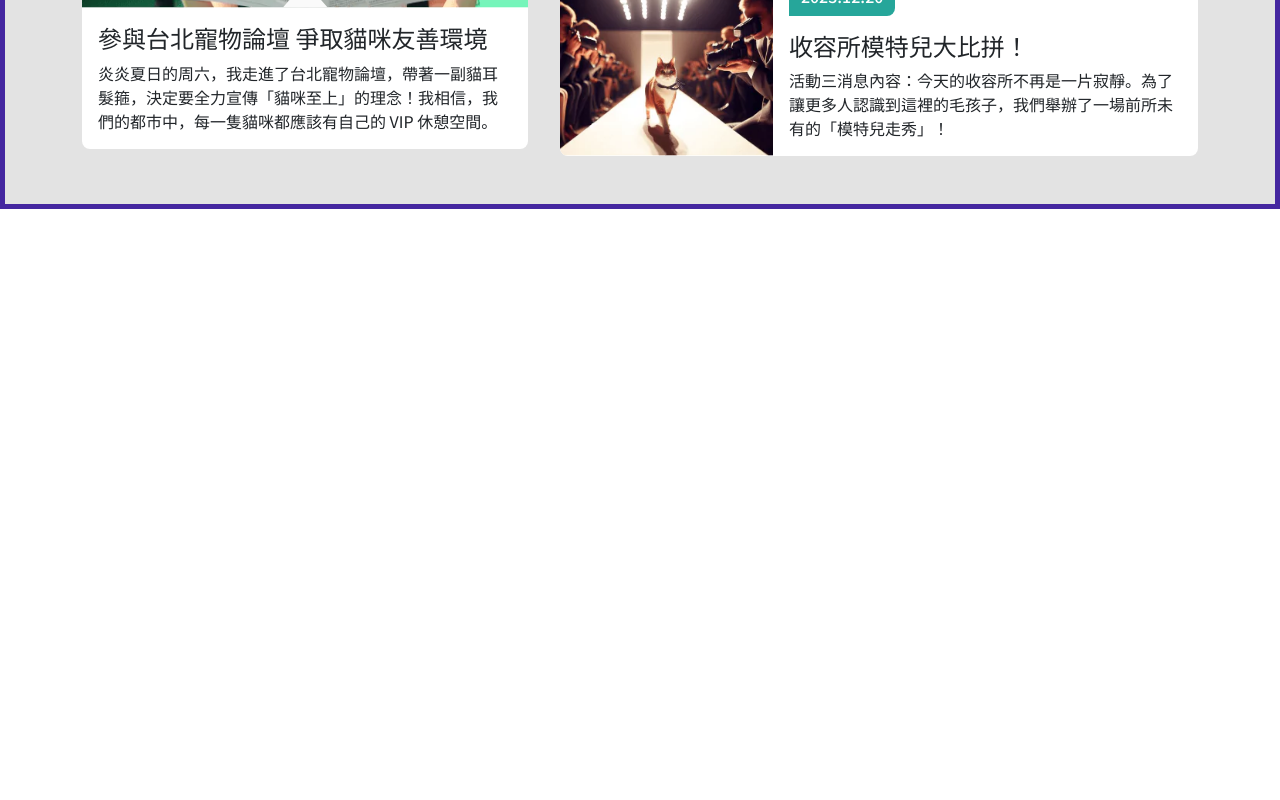
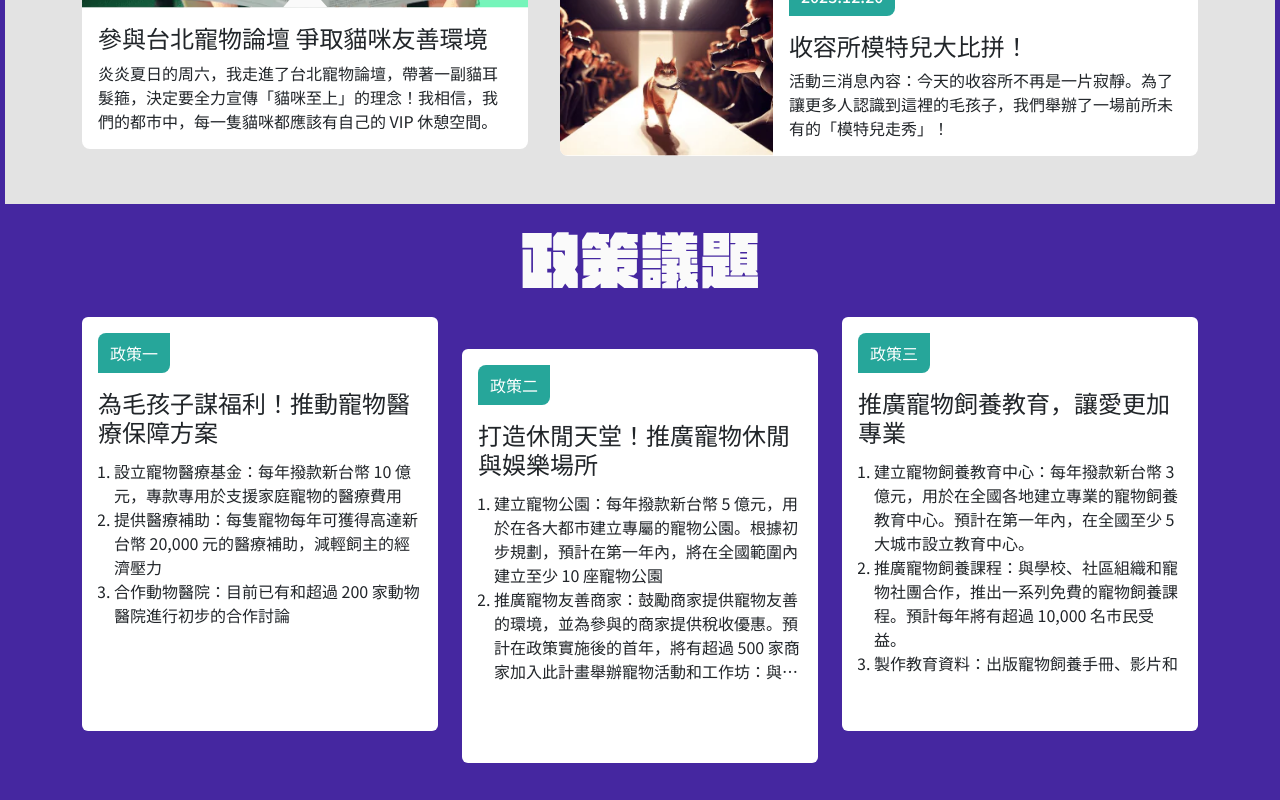
Before and after one commit to jayredk/F2E-2023-week1, a Vue app: page / in a window 1280 px wide. Shown: the part 1640-2440 px from the top of the page. Before the commit the page ends 1849 px from the top, so only its background shows below. Built offline with nearby package versions, Linux system fonts and the light colour scheme.

Commit message:
feat: 🎸 add policy

```diff
--- a/src/views/HomeView.vue
+++ b/src/views/HomeView.vue
@@ -7,11 +7,12 @@ import Arrow from '@/assets/images/arrow.svg';
 import Slogan from '@/assets/images/slogan.svg';
 import LatestCampaign from '@/assets/images/latest-campaign.svg';
 import Polygon from '@/assets/images/polygon.svg';
+import Issue from '@/assets/images/issue.svg';
 
 </script>
 
 <template>
-  <main class="bg-gray pb-10">
+  <main class="bg-gray">
     <section class="container pt-100 mb-10">
       <div class="d-flex justify-content-between align-items-end pt-8 mb-8">
         <div class="d-flex flex-column">
@@ -36,7 +37,8 @@ import Polygon from '@/assets/images/polygon.svg';
         <img class="candidate" src="../assets/images/candidate.webp" alt="candidate">
       </div>
     </section>
-    <section class="text-center">
+
+    <section class="text-center pb-10">
       <LatestCampaign class="mb-8" />
       <div class="container">
         <div class="row gx-8">
@@ -46,7 +48,8 @@ import Polygon from '@/assets/images/polygon.svg';
                 <img
                   class="img-fluid w-100 rounded-top-3"
                   src="@/assets/images/campaign-1-sm.webp"
-                  alt="campaign-1">
+                  alt="campaign-1"
+                >
                 <Polygon class="position-absolute bottom-0 start-50 translate-middle-x" />
                 <div class="position-absolute top-0 end-0 d-flex flex-column justify-content-center align-items-center px-3 py-2 bg-secondary text-white rounded-top-3 rounded-start-0">
                   <span class="fs-2 fw-bolder lh-1 mb-1">26</span>
@@ -65,9 +68,10 @@ import Polygon from '@/assets/images/polygon.svg';
                 <div class="row g-0 h-100">
                   <div class="col-lg-4">
                     <img
-                      class="card-img-start h-100 img-fluid rounded-start-3"
+                      class="card-img-start h-100 img-fluid object-fit-cover rounded-start-3"
                       src="@/assets/images/campaign-2-sm.webp"
-                      alt="campaign-2">
+                      alt="campaign-2"
+                    >
                   </div>
                   <div class="col-lg-8">
                     <div class="card-body pt-6 text-start">
@@ -83,9 +87,10 @@ import Polygon from '@/assets/images/polygon.svg';
                 <div class="row g-0 h-100">
                   <div class="col-lg-4">
                     <img
-                      class="card-img-start h-100 img-fluid rounded-start-3"
+                      class="card-img-start h-100 img-fluid object-fit-cover rounded-start-3"
                       src="@/assets/images/campaign-3-sm.webp"
-                      alt="campaign-3">
+                      alt="campaign-3"
+                    >
                   </div>
                   <div class="col-lg-8">
                     <div class="card-body pt-6 text-start">
@@ -102,11 +107,93 @@ import Polygon from '@/assets/images/polygon.svg';
         </div>
       </div>
     </section>
+
+    <section class="bg-primary pt-7 pb-10">
+      <div class="container">
+        <div class="text-center mb-7">
+          <Issue />
+        </div>
+        <ul class="row list-unstyled">
+          <li class="col-lg-4">
+            <div class="card h-100 border-0">
+              <div class="card-body pt-6 pb-10 text-start">
+              <span class="px-3 py-2 bg-secondary text-white fw-medium"
+              style="border-radius: 0.5rem 0rem; ">政策一</span>
+              <h4 class="card-title mt-6 mb-3">為毛孩子謀福利！推動寵物醫療保障方案</h4>
+              <ol class="ps-4">
+                <li>
+                  <p class="card-text">
+                    設立寵物醫療基金：每年撥款新台幣 10 億元，專款專用於支援家庭寵物的醫療費用
+                  </p>
+                </li>
+                <li>
+                  <p class="card-text">
+                    提供醫療補助：每隻寵物每年可獲得高達新台幣 20,000 元的醫療補助，減輕飼主的經濟壓力
+                  </p>
+                </li>
+                <li>
+                  <p class="card-text">
+                    合作動物醫院：目前已有和超過 200 家動物醫院進行初步的合作討論
+                  </p>
+                </li>
+              </ol>
+            </div>
+            </div>
+          </li>
+          <li class="col-lg-4">
+            <div class="card mt-8 h-100 border-0">
+              <div class="card-body pt-6 pb-10 text-start">
+              <span class="px-3 py-2 bg-secondary text-white fw-medium"
+              style="border-radius: 0.5rem 0rem; ">政策二</span>
+              <h4 class="card-title mt-6 mb-3">打造休閒天堂！推廣寵物休閒與娛樂場所</h4>
+              <ol class="ps-4">
+                <li>
+                  <p class="card-text">
+                    建立寵物公園：每年撥款新台幣 5 億元，用於在各大都市建立專屬的寵物公園。根據初步規劃，預計在第一年內，將在全國範圍內建立至少 10 座寵物公園
+                  </p>
+                </li>
+                <li>
+                  <p class="card-text">
+                    推廣寵物友善商家：鼓勵商家提供寵物友善的環境，並為參與的商家提供稅收優惠。預計在政策實施後的首年，將有超過 500 家商家加入此計畫舉辦寵物活動和工作坊：與各大寵物社團和組織合作，每年舉辦至少 5 場大型的寵物活動，包括寵物才藝比賽、飼養知識工作坊等
+                  </p>
+                </li>
+              </ol>
+            </div>
+            </div>
+          </li>
+          <li class="col-lg-4">
+            <div class="card h-100 border-0">
+              <div class="card-body pt-6 pb-10 text-start">
+              <span class="px-3 py-2 bg-secondary text-white fw-medium"
+              style="border-radius: 0.5rem 0rem; ">政策三</span>
+              <h4 class="card-title mt-6 mb-3">推廣寵物飼養教育，讓愛更加專業</h4>
+              <ol class="ps-4">
+                <li>
+                  <p class="card-text">
+                    建立寵物飼養教育中心：每年撥款新台幣 3 億元，用於在全國各地建立專業的寵物飼養教育中心。預計在第一年內，在全國至少 5 大城市設立教育中心。
+                  </p>
+                </li>
+                <li>
+                  <p class="card-text">
+                    推廣寵物飼養課程：與學校、社區組織和寵物社團合作，推出一系列免費的寵物飼養課程。預計每年將有超過 10,000 名市民受益。
+                  </p>
+                </li>
+                <li>
+                  <p class="card-text">
+                    製作教育資料：出版寵物飼養手冊、影片和線上課程，讓所有有意飼養寵物的家庭都能輕鬆取得正確的知識
+                  </p>
+                </li>
+              </ol>
+            </div>
+            </div>
+          </li>
+        </ul>
+      </div>
+    </section>
   </main>
 </template>
 
-<style scoped>
-
+<style lang="scss" scoped>
   .banner-message {
     border-radius: 5rem 0rem;
     border: 5px solid var(--bs-primary);
@@ -123,4 +210,14 @@ import Polygon from '@/assets/images/polygon.svg';
     padding-top: 100px;
   }
 
+  .card ol {
+    max-height: 220px;
+    overflow: hidden;
+    .card-text {
+      display: -webkit-box;
+      -webkit-line-clamp: 4;
+      -webkit-box-orient: vertical;
+    }
+  }
+
 </style>
```
